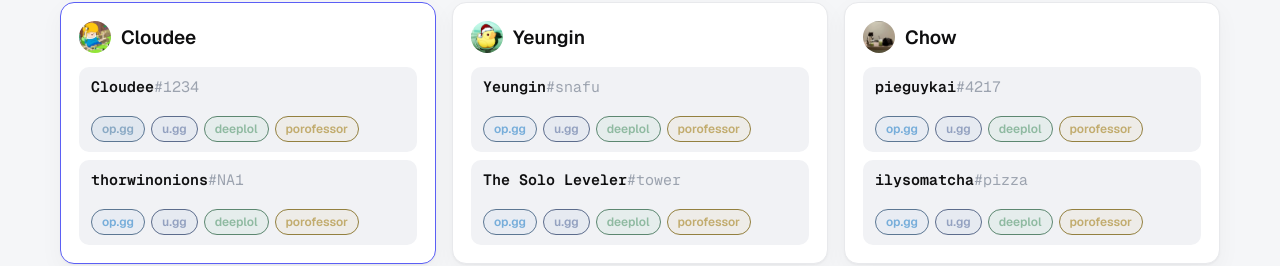
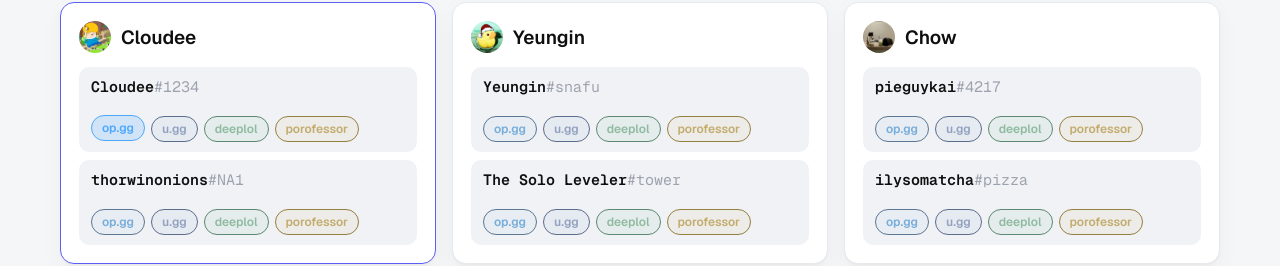
Before and after one commit to alanzhang03/hatewatching, a Next.js app: page / in a window 1280 px wide. In both pictures the pointer is over the link 118 px from the left and 364 px from the top of the page. Shown: the part 235-501 px from the top of the page. Built offline with nearby package versions, Linux system fonts and the light colour scheme; no server answers.

Commit message:
small transition color

```diff
--- a/app/page.module.css
+++ b/app/page.module.css
@@ -362,6 +362,7 @@
   color: var(--text-primary);
   cursor: pointer;
   text-align: left;
+  transition: color 0.18s ease;
 }
 
 .riotId:hover {
@@ -387,6 +388,11 @@
   color: var(--text-secondary);
   font-size: 12px;
   font-weight: 600;
+  transition:
+    background-color 0.18s ease,
+    border-color 0.18s ease,
+    color 0.18s ease,
+    transform 0.18s ease;
 }
 
 .linkChipOpgg {
@@ -416,26 +422,31 @@
 .linkChip:hover {
   background: var(--chip-hover);
   color: var(--accent);
+  transform: translateY(-1px);
 }
 
 .linkChipOpgg:hover {
-  background: #6fa0cc22;
-  color: #89a9c4;
+  border-color: #4fa8ff;
+  background: #4fa8ff33;
+  color: #4fa8ff;
 }
 
 .linkChipUgg:hover {
-  background: #5b7ab822;
-  color: #93a1c0;
+  border-color: #6f95e8;
+  background: #3d6fd133;
+  color: #6f95e8;
 }
 
 .linkChipDeeplol:hover {
-  background: #4ea86f22;
-  color: #8fbaa1;
+  border-color: #39e75f;
+  background: #39e75f33;
+  color: #39e75f;
 }
 
 .linkChipPorofessor:hover {
-  background: #c2a03a22;
-  color: #c2ac6e;
+  border-color: #e8b923;
+  background: #e8b92333;
+  color: #e8b923;
 }
 
 .readMore {
```
